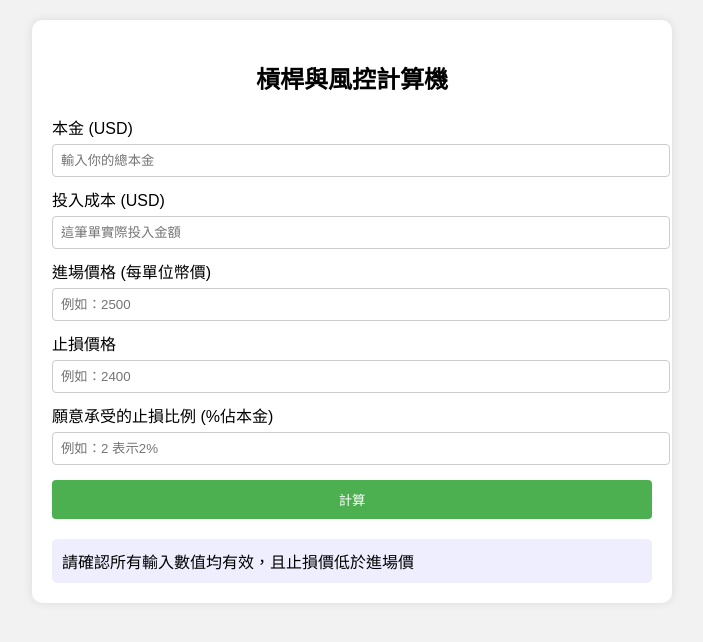
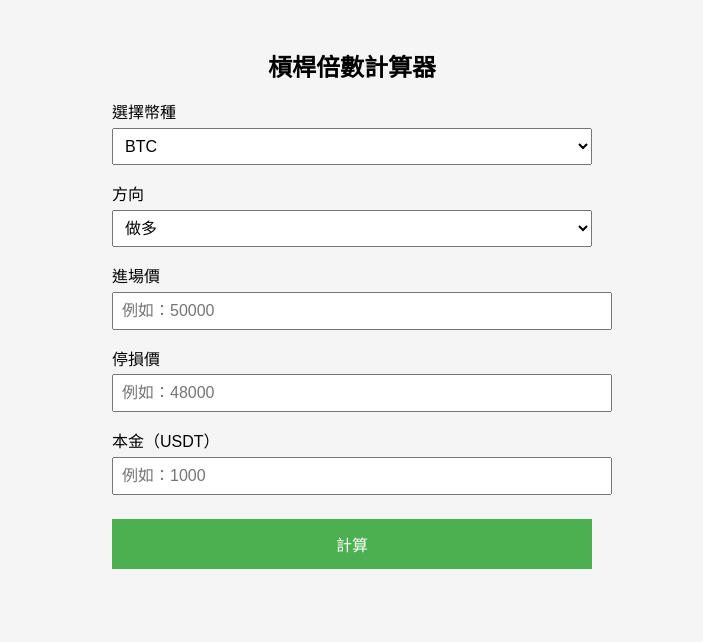
Before and after one commit to meuw11/-, a plain HTML site: page index.html in a window 1280 px wide. Both pictures are taken after a click on the button "計算". Shown: the whole page, without its empty margins (288-991 px from the left). Drawn offline with Linux system fonts and the light colour scheme.

Commit message:
Update index.html

```diff
--- a/index.html
+++ b/index.html
@@ -1,110 +1,126 @@
 <!DOCTYPE html>
 <html lang="zh-Hant">
 <head>
-  <meta charset="UTF-8" />
-  <meta name="viewport" content="width=device-width, initial-scale=1.0" />
-  <title>槓桿計算機</title>
+  <meta charset="UTF-8">
+  <title>加密貨幣槓桿計算器</title>
+  <meta name="viewport" content="width=device-width, initial-scale=1">
   <style>
     body {
-      font-family: Arial, sans-serif;
-      background-color: #f2f2f2;
-      margin: 0;
-      padding: 20px;
+      font-family: sans-serif;
+      max-width: 480px;
+      margin: auto;
+      padding: 2rem;
+      background: #f5f5f5;
     }
-    .container {
-      max-width: 600px;
-      margin: auto;
-      background: white;
-      padding: 20px;
-      border-radius: 10px;
-      box-shadow: 0 0 10px rgba(0,0,0,0.1);
-    }
-    h2 {
+    h1 {
+      font-size: 1.5rem;
       text-align: center;
     }
     label {
       display: block;
-      margin-top: 10px;
+      margin: 1rem 0 0.3rem;
     }
-    input, select {
+    select, input {
       width: 100%;
-      padding: 8px;
-      margin-top: 5px;
-      border: 1px solid #ccc;
-      border-radius: 4px;
+      padding: 0.5rem;
+      font-size: 1rem;
     }
     button {
-      margin-top: 15px;
-      padding: 10px;
       width: 100%;
+      padding: 0.8rem;
       background-color: #4CAF50;
       color: white;
+      font-size: 1rem;
       border: none;
-      border-radius: 4px;
+      margin-top: 1.5rem;
       cursor: pointer;
     }
     button:hover {
       background-color: #45a049;
     }
-    .output {
-      margin-top: 20px;
-      background-color: #eef;
-      padding: 10px;
-      border-radius: 5px;
+    .result {
+      margin-top: 1.5rem;
+      padding: 1rem;
+      background: white;
+      border-radius: 8px;
+      box-shadow: 0 0 5px rgba(0,0,0,0.1);
     }
   </style>
 </head>
 <body>
-  <div class="container">
-    <h2>槓桿與風控計算機</h2>
+  <h1>槓桿倍數計算器</h1>
 
-    <label for="capital">本金 (USD)</label>
-    <input type="number" id="capital" placeholder="輸入你的總本金" />
+  <label for="coin">選擇幣種</label>
+  <select id="coin">
+    <option value="BTC">BTC</option>
+    <option value="ETH">ETH</option>
+    <option value="SOL">SOL</option>
+    <option value="XRP">XRP</option>
+    <option value="ADA">ADA</option>
+  </select>
 
-    <label for="cost">投入成本 (USD)</label>
-    <input type="number" id="cost" placeholder="這筆單實際投入金額" />
+  <label for="position">方向</label>
+  <select id="position">
+    <option value="long">做多</option>
+    <option value="short">做空</option>
+  </select>
 
-    <label for="price">進場價格 (每單位幣價)</label>
-    <input type="number" id="price" placeholder="例如：2500" />
+  <label for="entry">進場價</label>
+  <input type="number" id="entry" placeholder="例如：50000" required>
 
-    <label for="stop">止損價格</label>
-    <input type="number" id="stop" placeholder="例如：2400" />
+  <label for="stoploss">停損價</label>
+  <input type="number" id="stoploss" placeholder="例如：48000" required>
 
-    <label for="stopPercent">願意承受的止損比例 (%佔本金)</label>
-    <input type="number" id="stopPercent" placeholder="例如：2 表示2%" />
+  <label for="capital">本金（USDT）</label>
+  <input type="number" id="capital" placeholder="例如：1000" required>
 
-    <button onclick="calculate()">計算</button>
+  <button onclick="calculate()">計算</button>
 
-    <div class="output" id="output"></div>
-  </div>
+  <div class="result" id="output" style="display:none;"></div>
 
   <script>
     function calculate() {
-      const capital = parseFloat(document.getElementById('capital').value);
-      const cost = parseFloat(document.getElementById('cost').value);
-      const price = parseFloat(document.getElementById('price').value);
-      const stop = parseFloat(document.getElementById('stop').value);
-      const stopPercent = parseFloat(document.getElementById('stopPercent').value);
+      const entry = parseFloat(document.getElementById("entry").value);
+      const stop = parseFloat(document.getElementById("stoploss").value);
+      const capital = parseFloat(document.getElementById("capital").value);
+      const coin = document.getElementById("coin").value;
+      const position = document.getElementById("position").value;
 
-      if (!capital || !cost || !price || !stop || !stopPercent || stop >= price) {
-        document.getElementById('output').innerText = '請確認所有輸入數值均有效，且止損價低於進場價';
+      const riskPercent = 0.03; // 固定風險 3%
+
+      if (isNaN(entry) || isNaN(stop) || isNaN(capital)) {
+        alert("請填入所有欄位");
         return;
       }
 
-      const positionSize = cost / price;
-      const leverage = cost / (price * positionSize);
-      const lossPerUnit = price - stop;
-      const totalLoss = lossPerUnit * positionSize;
-      const maxAcceptableLoss = capital * (stopPercent / 100);
-      const stopPercentUsed = (totalLoss / capital) * 100;
+      let priceDiff;
+      if (position === "long") {
+        if (stop >= entry) {
+          alert("停損價應低於進場價（做多）");
+          return;
+        }
+        priceDiff = entry - stop;
+      } else {
+        if (stop <= entry) {
+          alert("停損價應高於進場價（做空）");
+          return;
+        }
+        priceDiff = stop - entry;
+      }
 
-      document.getElementById('output').innerHTML = `
-        🧮 倉位大小：<b>${positionSize.toFixed(4)}</b> 單位幣<br />
-        💸 槓桿倍率：<b>${(price * positionSize / cost).toFixed(2)} 倍</b><br />
-        📉 最大虧損（若跌到止損價）：<b>${totalLoss.toFixed(2)} USD</b><br />
-        ⚠️ 本金佔比損失：<b>${stopPercentUsed.toFixed(2)}%</b><br />
-        ✅ 你設定的可承受損失：<b>${maxAcceptableLoss.toFixed(2)} USD（${stopPercent}%）</b><br />
-        ${totalLoss > maxAcceptableLoss ? '<span style="color:red">⚠️ 超出可承受風險！請降低倉位或調整止損。</span>' : '<span style="color:green">✅ 在可承受風險範圍內。</span>'}
+      const risk = capital * riskPercent;
+      const quantity = risk / priceDiff;
+      const positionSize = quantity * entry;
+      const leverage = positionSize / capital;
+
+      const output = document.getElementById("output");
+      output.style.display = "block";
+      output.innerHTML = `
+        幣種：<strong>${coin}</strong><br>
+        方向：<strong>${position === "long" ? "做多" : "做空"}</strong><br>
+        可使用槓桿：<strong>${leverage.toFixed(2)} 倍</strong><br>
+        倉位金額：約 <strong>${positionSize.toFixed(2)} USDT</strong><br>
+        可買入數量：約 <strong>${quantity.toFixed(6)} ${coin}</strong>
       `;
     }
   </script>
```
